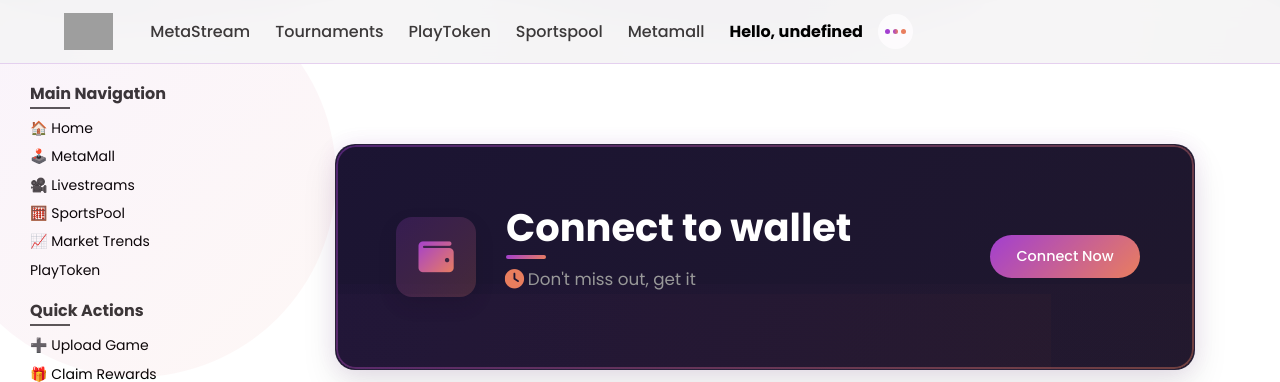
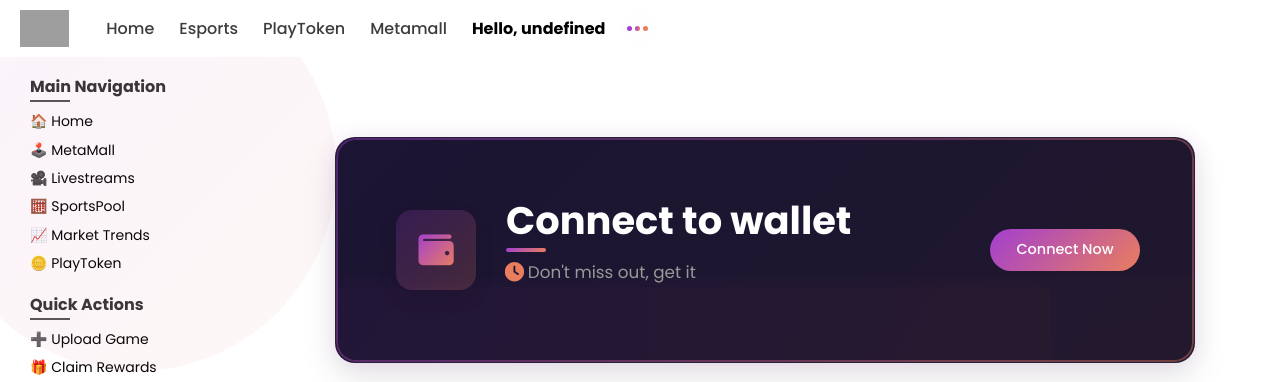
Before and after one commit to Talent-Index/Meta-nexus, a plain HTML site: page Dashboard/index.html in a window 1280 px wide. Shown: the top 382 px of the page. Drawn offline with nearby package versions, Linux system fonts and the light colour scheme; sample sign-in values are in the browser's storage; grey boxes are pictures that could not be loaded.

Commit message:
Update index.html

```diff
--- a/Dashboard/index.html
+++ b/Dashboard/index.html
@@ -86,22 +86,14 @@
 
 			/* Desktop Header Styles - New Design */
 			.desktop-header {
-  display: flex;
-
-  justify-content: space-between;
-  align-items: center;
-  padding: 0.8rem 5%;
-  position: sticky; /* Initially, position is relative */
-  width: 100%; /* Covers full width */
-  top:0;
-  left:0;
-  position: sticky;
-  z-index: 100;
-  background: rgba(255, 255, 255, 0.95);
-  backdrop-filter: blur(10px);
-  -webkit-backdrop-filter: blur(10px);
-  border-bottom: 1px solid rgba(162, 63, 208, 0.2);
-  transition: position 0.3s ease; /* Smooth transition */
+ display: flex;
+      align-items: center;
+      justify-content: space-between;
+      padding: 10px 20px;
+      background-color: white;
+      position: sticky;
+      top: 0;
+      z-index: 100;
 }
 
 
@@ -938,10 +930,10 @@
 						<img src="https://i.postimg.cc/HL0D9WLs/Bold-Wordmark-Logo-with-Gradient-Effect-removebg-preview.png" alt="HASHTAGG Logo">
 					</a>
 					<nav class="nav-menu">
-						<a href="Home">MetaStream</a>
-						<a href="About">Tournaments</a>
-                       <a href="playtoken/">PlayToken</a>
-<a href="About">Sportspool</a>
+						<a href="Home">Home</a>
+						<a href="About">Esports</a>
+                        <a href="../playtoken/">PlayToken</a>
+
                         <a href="About">Metamall</a>
 
 
@@ -1020,12 +1012,14 @@
       <a href="#">🎥 Livestreams</a>
 	  <a href="#">🧮 SportsPool</a>
 	  <a href="#">📈 Market Trends </a>
-	  <a href="playtoken/">PlayToken</a>
+	  <a href="../playtoken/">🪙 PlayToken</a>
+
+
     </div>
     <div class="menu-group">
       <h4 class="menu-title">Quick Actions</h4>
       <hr>
-      <a  href="playtoken/">➕ Upload Game</a>
+      <a href="#">➕ Upload Game</a>
       <a href="#">🎁 Claim Rewards</a>
 	  <a href="#">💼 View Tournaments</a>
     </div>
@@ -1065,7 +1059,7 @@
         </div>
         <div class="cta-icon"><i class="fas fa-wallet"></i></div>
         <div class="cta-content">
-          <h2>Connect to wallet</h2>
+         <h2>Connect to wallet</h2>
           <p><i class="fas fa-clock"></i> Don't miss out, get it</p>
         </div>
         <button id="connectNowButton" class="connect-btn">
```
